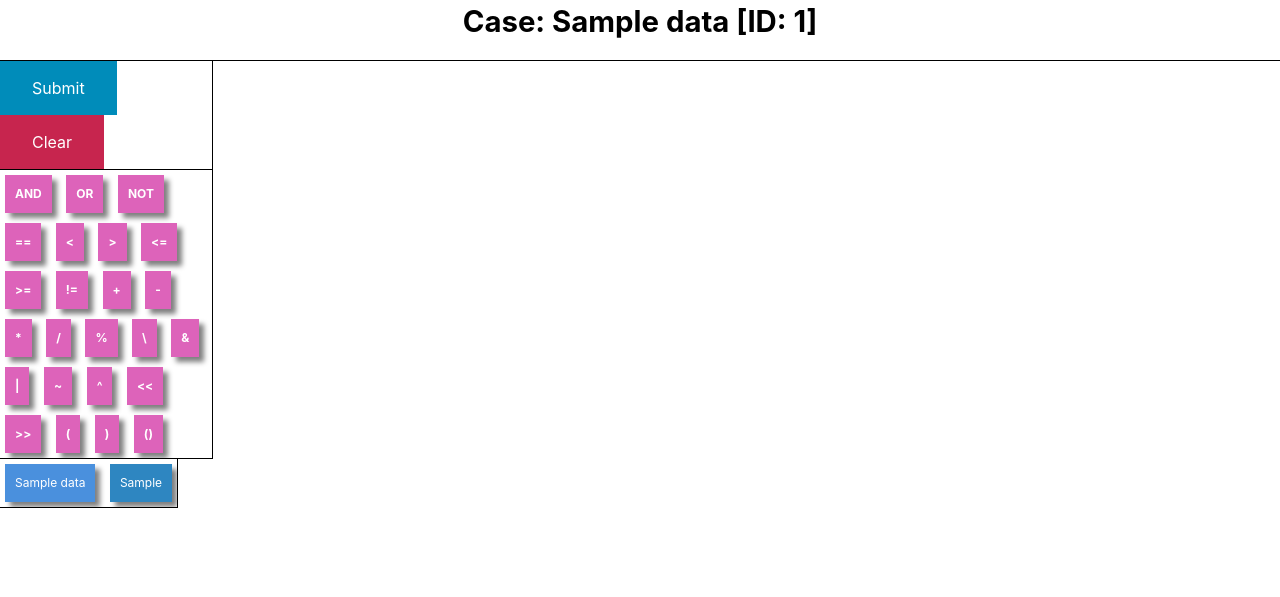
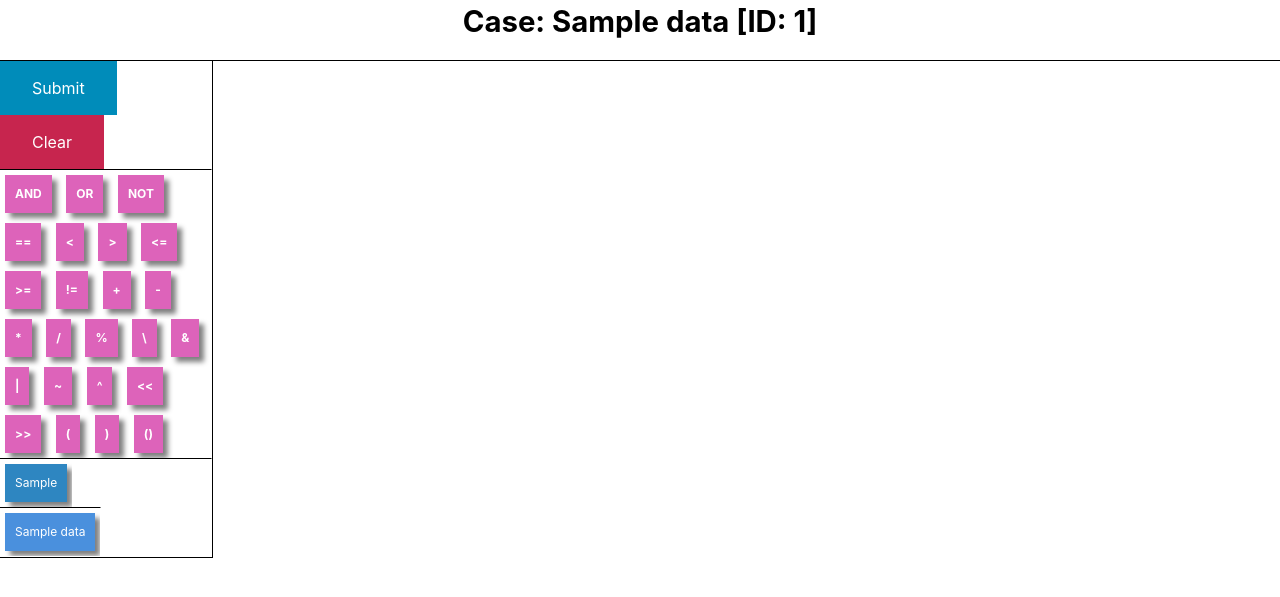
Before and after one commit to YARA-Designer/core, a Flask app: template templates/yara_rule_designer_click.html in a window 1280 px wide. Shown: the top 597 px of the page. Run offline with Flask 2, Linux system fonts and the light colour scheme; the template is opened without the code that fills it: most values are stand-ins (such as "Sample title", 1, 10 or a date in 2020); some libraries are stand-ins or nearby versions.

Commit message:
Split artifact types into its own DIV, recoded the jinja2 loop to compute early and store the span elements to lists and fixed CSS borders in leftpane.

```diff
--- a/static/yara_rule_designer_click.css
+++ b/static/yara_rule_designer_click.css
@@ -60,20 +60,36 @@ html, body {
     color: var(--yara_rule_designer_header_color);
 }
 
+#yara_rule_designer_leftpane_container {
+    /* Bootstrap: A border in name only, each individual child element
+       needs their own (transparent) border to stay in-bounds. */
+    border-right:1px solid var(--yara_rule_designer_border_color);
+    border-bottom: 1px solid var(--yara_rule_designer_border_color);
+}
+
 #yara_rule_designer_artifacts {
-    border-right:1px solid var(--yara_rule_designer_border_color);
-    border-bottom:1px solid var(--yara_rule_designer_border_color);;
+    /* Bootstrap: If you actually remove this border, the contents flee out of bounds. */
+    border-right:1px solid transparent;
+    border-top: 1px solid var(--yara_rule_designer_border_color);
+    border-bottom:1px solid transparent;
+}
+
+#yara_rule_designer_artifact_types {
+    /* Bootstrap: If you actually remove this border, the contents flee out of bounds. */
+    border-right:1px solid transparent;
+    /*border-bottom:1px solid var(--yara_rule_designer_border_color);*/
 }
 
 /* Override designer span properties for items that are put in the editor element */
 #yara_rule_designer_editor > span {
     margin: 5px 0px 5px 0px;    /* Spacing between inline span elements (top, right, bottom, left)*/
-    padding: 10px;  /* */
+    padding: 10px;
     border-radius: 0px;
 }
 
 #yara-rule-designer-buttons {
-    border-right:1px solid var(--yara_rule_designer_border_color);
+    /* Bootstrap: If you actually remove this border, the contents flee out of bounds. */
+    border-right:1px solid transparent;
     border-bottom:1px solid var(--yara_rule_designer_border_color);
     padding: 0;
 }
@@ -112,7 +128,8 @@ html, body {
 
 #yara_rule_designer_operators {
     overflow: auto;
-    border-right:1px solid var(--yara_rule_designer_border_color);
+    /* Bootstrap: If you actually remove this border, the contents flee out of bounds. */
+    border-right:1px solid transparent;
     border-bottom:1px solid var(--yara_rule_designer_border_color);
 }
 
--- a/templates/yara_rule_designer_click.html
+++ b/templates/yara_rule_designer_click.html
@@ -70,25 +70,43 @@
 
                 <div class="w-100"></div>
 
-                <div class="yara_rule_designer" id="yara_rule_designer_artifacts" ondrop="drop(event)" ondragover="dragOverDisallowedDrop(event)" ondragenter="dragEnterDenied(event)" ondragleave="dragLeaveDenied(event)">
-                    <!--    Add artifacts and artifact dataTypes as individual draggable objects-->
+                    {#  Add artifacts and artifact dataTypes as individual draggable objects #}
 
-                    <!-- Define list to filter artifact types so that only unique occurrences are added. -->
+                    {# Define list to filter artifact types so that only unique occurrences are added. #}
                     {% set added_artifact_types = [] %}
 
+                    {# For use in adding the HTML at a later time, to avoid looping multiple times. #}
+                    {% set artifact_span_elements = [] %}
+                    {% set artifact_type_span_elements = [] %}
+
                     {% for artifact in artifacts %}
-                        <!-- Add artifacts -->
-                        <span id="artifact{{ loop.index }}" class="draggable_artifact" onclick="addToEditor(event)" >{{ artifact.data }} </span>
+                        {# Add artifacts #}
+                        {{ artifact_span_elements.append("<span id='artifact" + loop.index|string + "' class='draggable_artifact' onclick='addToEditor(event)'>" + artifact.data|string + '</span>')|ignore_none }}
+
 
                         <!-- Add artifact dataTypes-->
                         <!-- Remove NoneType entries by assigning the value to a new variable, if it is not NoneType. -->
                         {% if artifact.dataType is not none and artifact.dataType != "None" %}
                             {% if artifact.dataType not in added_artifact_types %}
                                 <!-- Only add unique items to editor -->
-                                <span id="artifact_type{{ loop.index }}" class="draggable_artifact_type" onclick="addToEditor(event)" >{{ artifact.dataType }} </span>
+                                {# Add artifact types #}
+                                {{ artifact_type_span_elements.append('<span id="artifact_type' + loop.index|string + '" class="draggable_artifact_type" onclick="addToEditor(event)">' + artifact.dataType|string + '</span>')|ignore_none }}
                                 {{ added_artifact_types.append(artifact.dataType)|ignore_none }}
                             {% endif %}
                         {% endif %}
+                    {% endfor %}
+
+                <div class="yara_rule_designer" id="yara_rule_designer_artifact_types" ondrop="drop(event)" ondragover="dragOverDisallowedDrop(event)" ondragenter="dragEnterDenied(event)" ondragleave="dragLeaveDenied(event)">
+                    {% for artifact_type_span_element in artifact_type_span_elements %}
+                        {{ artifact_type_span_element|safe }}
+                    {% endfor %}
+                </div>
+
+                <div class="w-100"></div>
+
+                <div class="yara_rule_designer" id="yara_rule_designer_artifacts" ondrop="drop(event)" ondragover="dragOverDisallowedDrop(event)" ondragenter="dragEnterDenied(event)" ondragleave="dragLeaveDenied(event)">
+                    {% for artifact_span_element in artifact_span_elements %}
+                        {{ artifact_span_element|safe }}
                     {% endfor %}
                 </div>
             </div>
```
